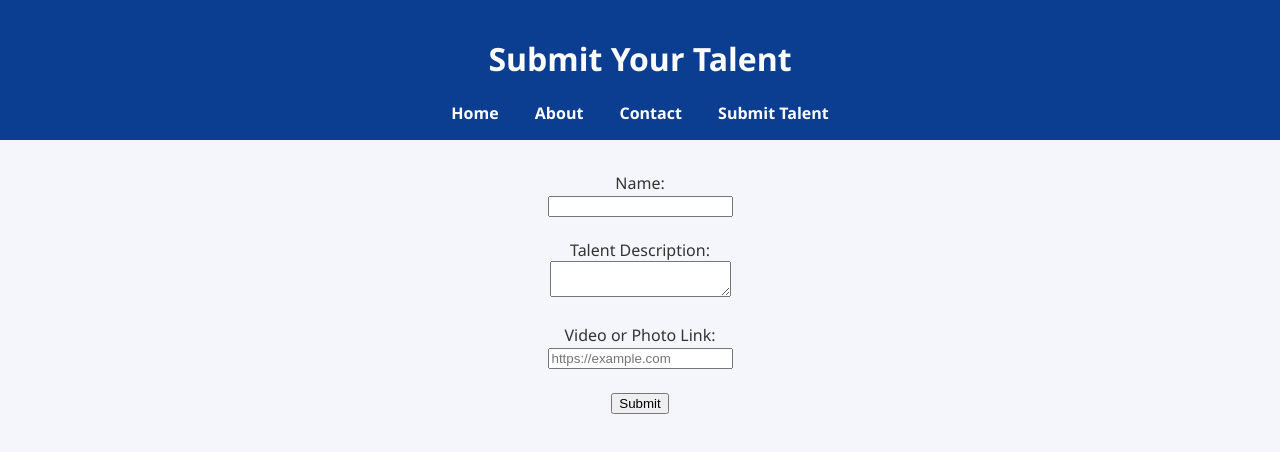
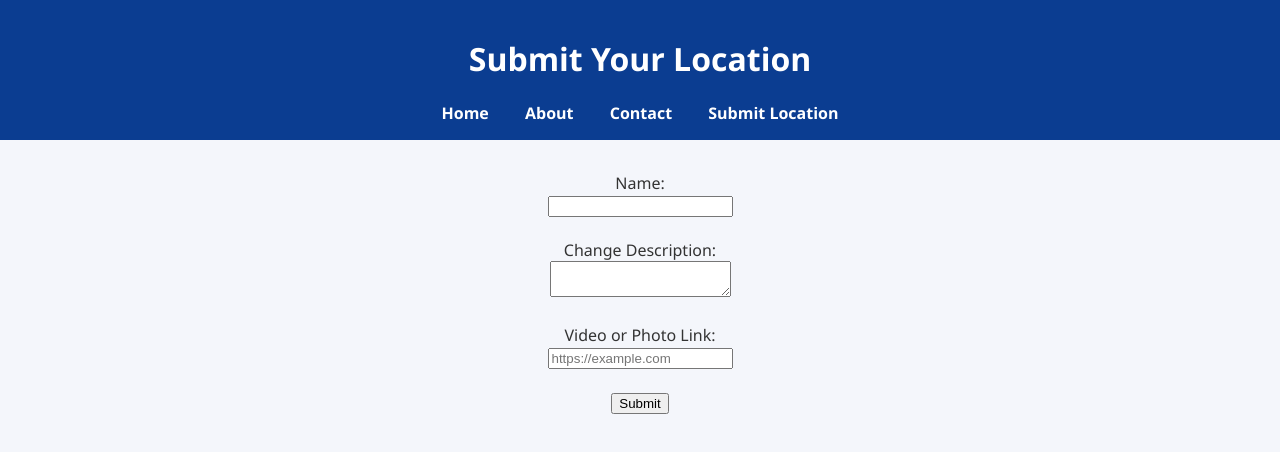
Before and after one commit to charlenestevenson-jpg/Changetheworld, a plain HTML site: page submit.html in a window 1280 px wide. Drawn offline with Linux system fonts and the light colour scheme.

Commit message:
Update submit page for Change the World project

```diff
--- a/submit.html
+++ b/submit.html
@@ -3,17 +3,17 @@
 <head>
   <meta charset="UTF-8">
   <meta name="viewport" content="width=device-width, initial-scale=1.0">
-  <title>Submit Talent - LDSHE Talent Show</title>
+  <title>Submit Location - Change the World</title>
   <link rel="stylesheet" href="style.css">
 </head>
 <body>
 <header>
-  <h1>Submit Your Talent</h1>
+  <h1>Submit Your Location</h1>
   <nav>
     <a href="index.html">Home</a>
     <a href="about.html">About</a>
     <a href="contact.html">Contact</a>
-    <a href="submit.html">Submit Talent</a>
+    <a href="submit.html">Submit Location</a>
   </nav>
 </header>
 <main>
@@ -21,7 +21,7 @@
     <label for="name">Name:</label><br>
     <input type="text" id="name" name="name" required><br><br>
 
-    <label for="talent">Talent Description:</label><br>
+    <label for="talent">Change Description:</label><br>
     <textarea id="talent" name="talent" required></textarea><br><br>
 
     <label for="link">Video or Photo Link:</label><br>
@@ -33,7 +33,7 @@
 <script>
 document.getElementById('talentForm').addEventListener('submit', (e) => {
   e.preventDefault();
-  alert('Thank you! Your talent has been submitted.');
+  alert('Thank you for your participation in our Change the World project!');
 });
 </script>
 </body>
```
